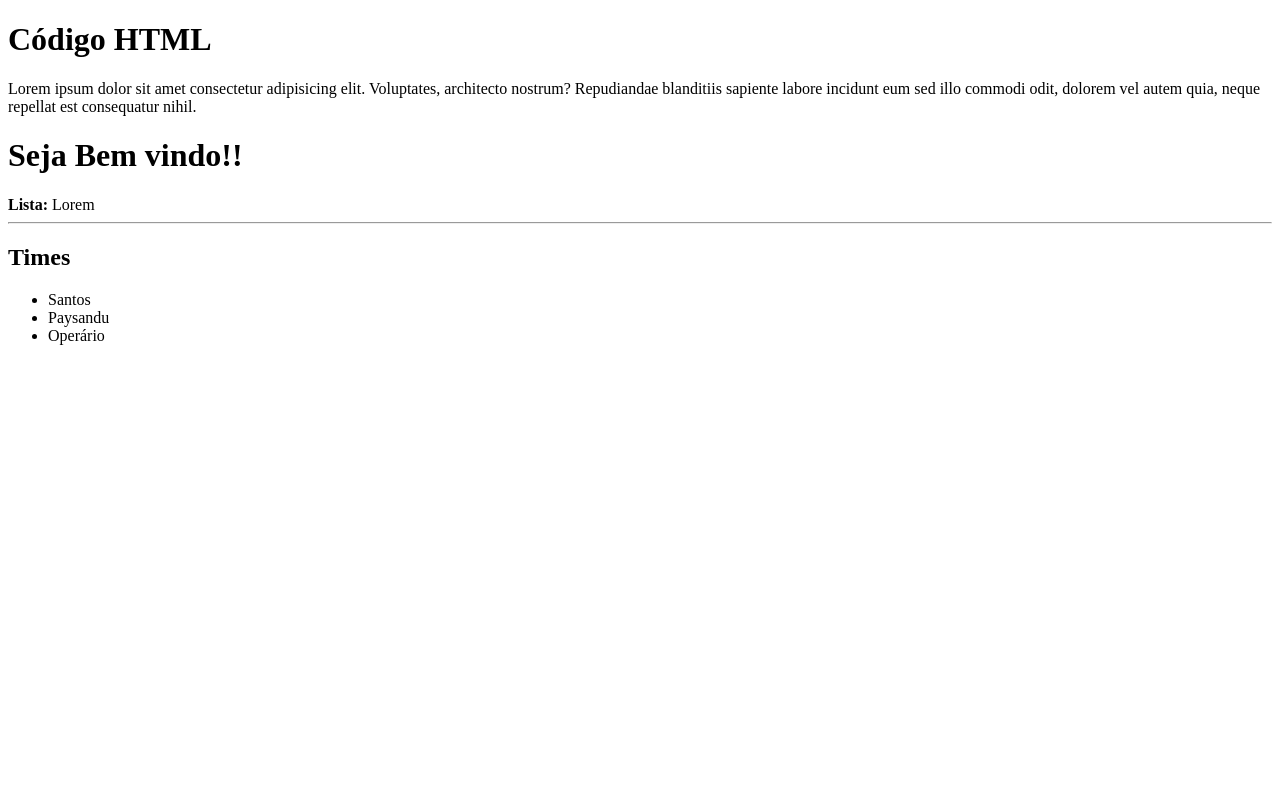
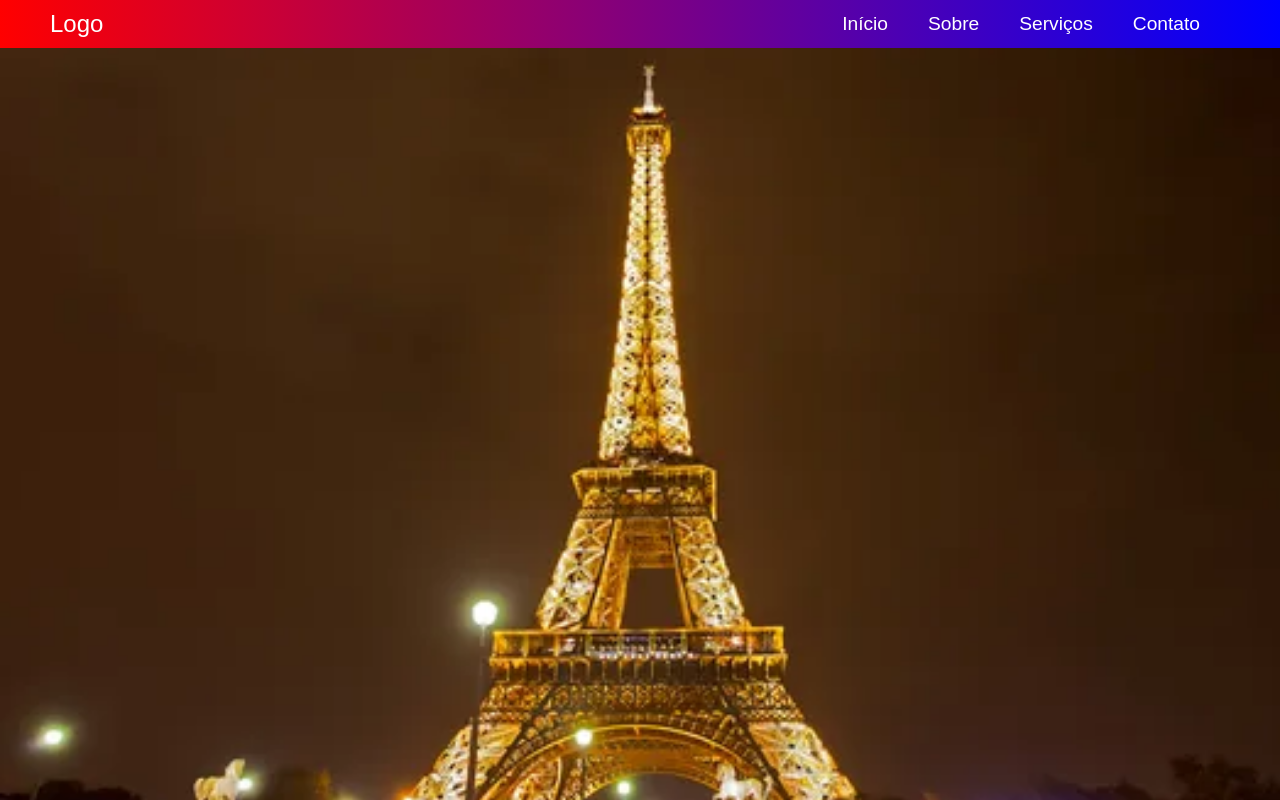
Before and after one commit to guhhrs/javascript-git, a plain HTML site: page index.html in a window 1280 px wide. Shown: the top 800 px of the page. Drawn offline with Linux system fonts and the light colour scheme.

Commit message:
adicionando barra de navegação

```diff
--- a/index.html
+++ b/index.html
@@ -5,9 +5,27 @@
     <meta charset="UTF-8">
     <meta name="viewport" content="width=device-width, initial-scale=1.0">
     <title>Código HTML</title>
+    <link rel="stylesheet" href="style.css">
 </head>
 
 <body>
+
+    <nav>
+
+        <div class="logo">
+            <a href="#">Logo</a>
+          </div>
+          <ul class="nav-links">
+            <li><a href="#">Início</a></li>
+            <li><a href="#">Sobre</a></li>
+            <li><a href="#">Serviços</a></li>
+            <li><a href="#">Contato</a></li>
+          </ul>
+
+    </nav>
+
+    <img class="imagem" src="paris--noite.webp" alt="">
+
     <h1>Código HTML</h1>
 
     <p>
@@ -26,11 +44,15 @@
 
     <!-- lista não ordenada -->
      <h2>Times</h2>
-    <ul>
+    <ol>
         <li>Santos</li>
         <li>Paysandu</li>
         <li>Operário</li>
-    </ul>
+    </ol>
+
+    <img class="imagem" src="paris.jfif" alt="">
+
+    <!-- <img class="imagem" src="paris-noite.jfif" alt=""> -->
 
 </body>
 
--- /dev/null
+++ b/style.css
@@ -0,0 +1,64 @@
+.imagem {
+    display: flex;
+    align-items: center;
+    background-repeat: no-repeat;
+    width: 100%;
+    /* height: 200px; */
+
+
+}
+body {
+    font-family: Arial, sans-serif;
+    margin: 0;
+    padding: 0;
+  }
+
+
+* {
+    margin: 0;
+    padding: 0;
+    box-sizing: border-box;
+  }
+
+  body {
+    font-family: Arial, sans-serif;
+  }
+
+  nav {
+    background-color: #333;
+    display: flex;
+    justify-content: space-between;
+    align-items: center;
+    padding: 10px 50px;
+    position: fixed;
+    background: linear-gradient(to right, red, purple, blue);
+    width: 100%;
+  }
+
+  .logo a {
+    color: #fff;
+    font-size: 1.5rem;
+    text-decoration: none;
+  }
+
+  .nav-links {
+    list-style-type: none;
+    display: flex;
+  }
+
+  .nav-links li {
+    margin-right: 20px;
+  }
+
+  .nav-links li a {
+    color: #fff;
+    text-decoration: none;
+    font-size: 1.2rem;
+    padding: 10px;
+    transition: all 0.3s ease;
+  }
+
+  .nav-links li a:hover {
+    background-color: #555;
+    border-radius: 5px;
+  }
```
